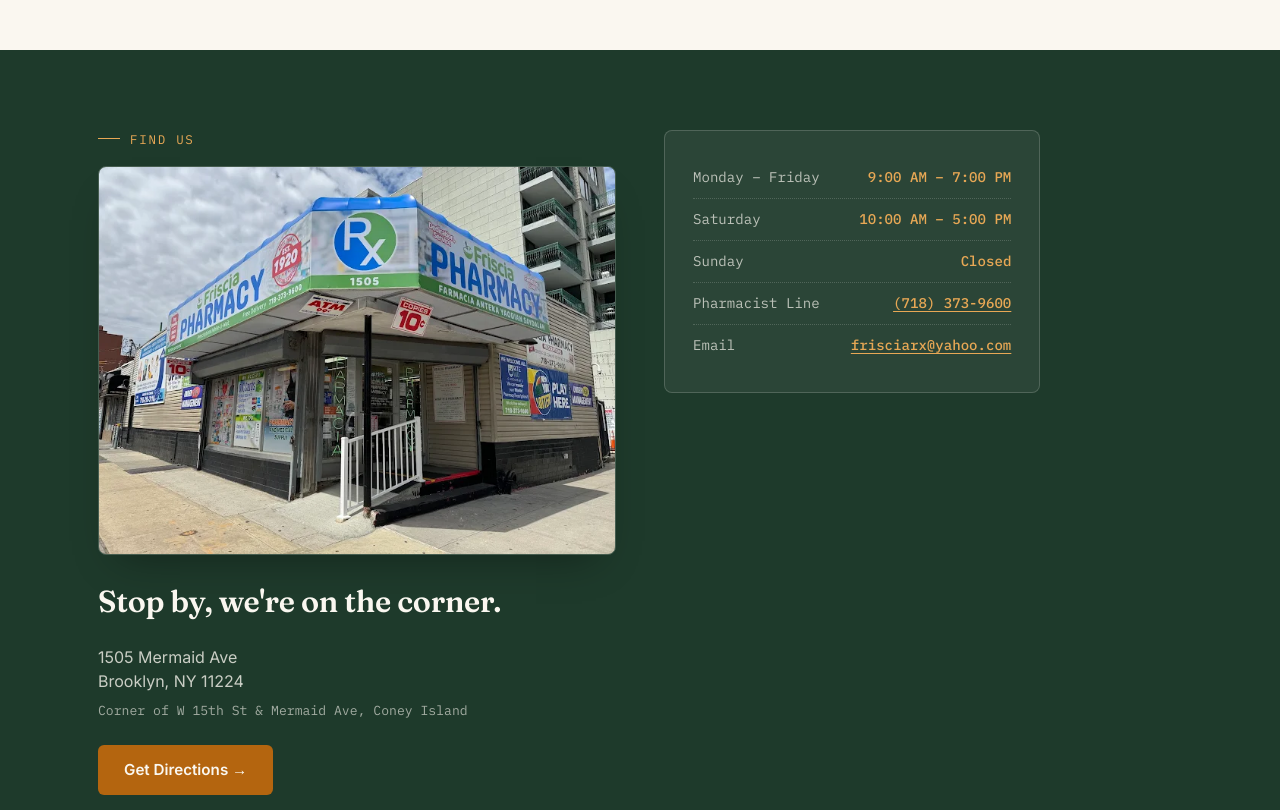
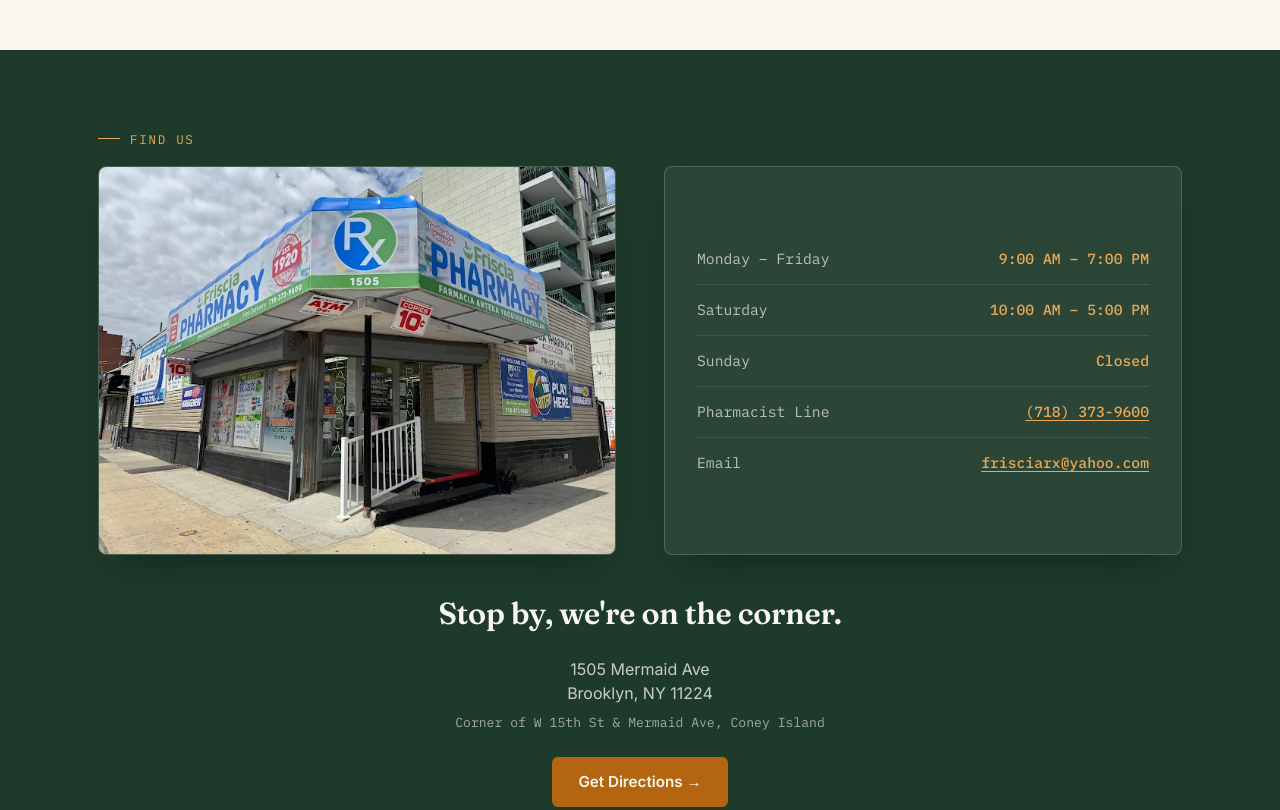
Before and after one commit to frisciapharmacy/friscia-pharmacy, a plain HTML site: page index.html in a window 1280 px wide. Shown: the part 3800-4610 px from the top of the page. Drawn offline with Linux system fonts and the light colour scheme.

Commit message:
Add files via upload

```diff
--- a/index.html
+++ b/index.html
@@ -390,7 +390,7 @@
 
   /* ---------- HOURS / LOCATION LABEL ---------- */
   .info-section{background:var(--forest); color:var(--parchment); padding:80px 0;}
-  .info-grid{display:grid; grid-template-columns:1fr 1fr; gap:48px; align-items:start;}
+  .info-grid{display:grid; grid-template-columns:1fr 1fr; gap:48px; align-items:stretch;}
   @media (max-width:800px){.info-grid{grid-template-columns:1fr;}}
   .info-section h2{color:var(--parchment); font-size:1.9rem; margin-bottom:20px;}
   .info-section .eyebrow{color:var(--amber-light);}
@@ -398,25 +398,25 @@
   .info-section p.lead{color:rgba(250,247,240,0.78);}
 
   .storefront-photo{
-    width:100%; border-radius:8px; overflow:hidden;
+    width:100%; height:100%; border-radius:8px; overflow:hidden;
     border:1px solid rgba(250,247,240,0.18);
-    margin-bottom:24px;
     box-shadow:0 20px 40px -20px rgba(0,0,0,0.4);
   }
-  .storefront-photo img{width:100%; display:block;}
+  .storefront-photo img{width:100%; height:100%; object-fit:cover; display:block;}
 
   .hours-label{
     background:rgba(250,247,240,0.06);
     border:1px solid rgba(250,247,240,0.18);
     border-radius:8px;
-    padding:26px 28px;
-    width:fit-content;
-    max-width:100%;
+    padding:32px 32px;
+    width:100%; height:100%;
+    display:flex; flex-direction:column; justify-content:center;
+    box-shadow:0 20px 40px -20px rgba(0,0,0,0.4);
   }
   .hours-row{
-    display:flex; justify-content:space-between; gap:48px;
-    padding:10px 0; border-bottom:1px dotted rgba(250,247,240,0.18);
-    font-family:'IBM Plex Mono',monospace; font-size:0.88rem;
+    display:flex; justify-content:space-between; gap:20px;
+    padding:14px 0; border-bottom:1px dotted rgba(250,247,240,0.18);
+    font-family:'IBM Plex Mono',monospace; font-size:0.92rem;
   }
   .hours-row:last-child{border-bottom:none;}
   .hours-row .day{color:rgba(250,247,240,0.7);}
@@ -794,23 +794,25 @@
 </section>
 
 <section class="info-section" id="hours">
-  <div class="wrap info-grid">
-    <div>
-      <div class="eyebrow">Find us</div>
+  <div class="wrap">
+    <div class="eyebrow">Find us</div>
+    <div class="info-grid" style="margin-bottom:36px;">
       <div class="storefront-photo">
         <img src="storefront.webp" alt="Friscia Pharmacy storefront on the corner of W 15th St and Mermaid Ave, Coney Island">
       </div>
+      <div class="hours-label">
+        <div class="hours-row"><span class="day">Monday – Friday</span><span class="time">9:00 AM – 7:00 PM</span></div>
+        <div class="hours-row"><span class="day">Saturday</span><span class="time">10:00 AM – 5:00 PM</span></div>
+        <div class="hours-row"><span class="day">Sunday</span><span class="time">Closed</span></div>
+        <div class="hours-row"><span class="day">Pharmacist Line</span><a class="time" href="tel:+17183739600" style="text-decoration:underline; text-underline-offset:3px;">(718) 373-9600</a></div>
+        <div class="hours-row"><span class="day">Email</span><a class="time" href="mailto:frisciarx@yahoo.com" style="text-decoration:underline; text-underline-offset:3px;">frisciarx@yahoo.com</a></div>
+      </div>
+    </div>
+    <div style="text-align:center;">
       <h2>Stop by, we're on the corner.</h2>
-      <p class="lead" style="margin-bottom:8px;">1505 Mermaid Ave<br>Brooklyn, NY 11224</p>
+      <p class="lead" style="margin:8px auto;">1505 Mermaid Ave<br>Brooklyn, NY 11224</p>
       <p style="font-family:'IBM Plex Mono',monospace; font-size:0.82rem; color:rgba(250,247,240,0.6); margin-bottom:24px;">Corner of W 15th St &amp; Mermaid Ave, Coney Island</p>
       <a href="https://www.google.com/maps/search/?api=1&query=1505+Mermaid+Ave+Brooklyn+NY+11224" target="_blank" rel="noopener" class="btn btn-primary" style="background:var(--amber);">Get Directions →</a>
-    </div>
-    <div class="hours-label">
-      <div class="hours-row"><span class="day">Monday – Friday</span><span class="time">9:00 AM – 7:00 PM</span></div>
-      <div class="hours-row"><span class="day">Saturday</span><span class="time">10:00 AM – 5:00 PM</span></div>
-      <div class="hours-row"><span class="day">Sunday</span><span class="time">Closed</span></div>
-      <div class="hours-row"><span class="day">Pharmacist Line</span><a class="time" href="tel:+17183739600" style="text-decoration:underline; text-underline-offset:3px;">(718) 373-9600</a></div>
-      <div class="hours-row"><span class="day">Email</span><a class="time" href="mailto:frisciarx@yahoo.com" style="text-decoration:underline; text-underline-offset:3px;">frisciarx@yahoo.com</a></div>
     </div>
   </div>
 </section>
```
